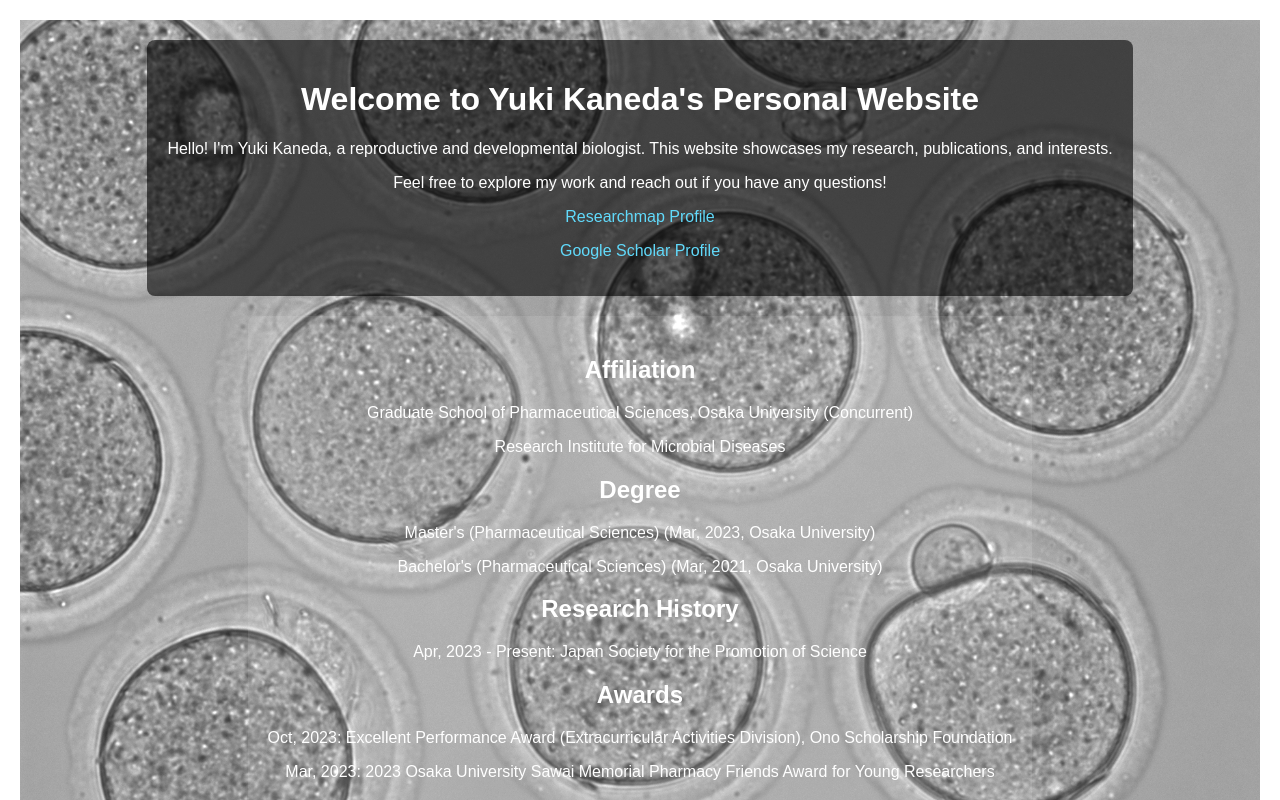
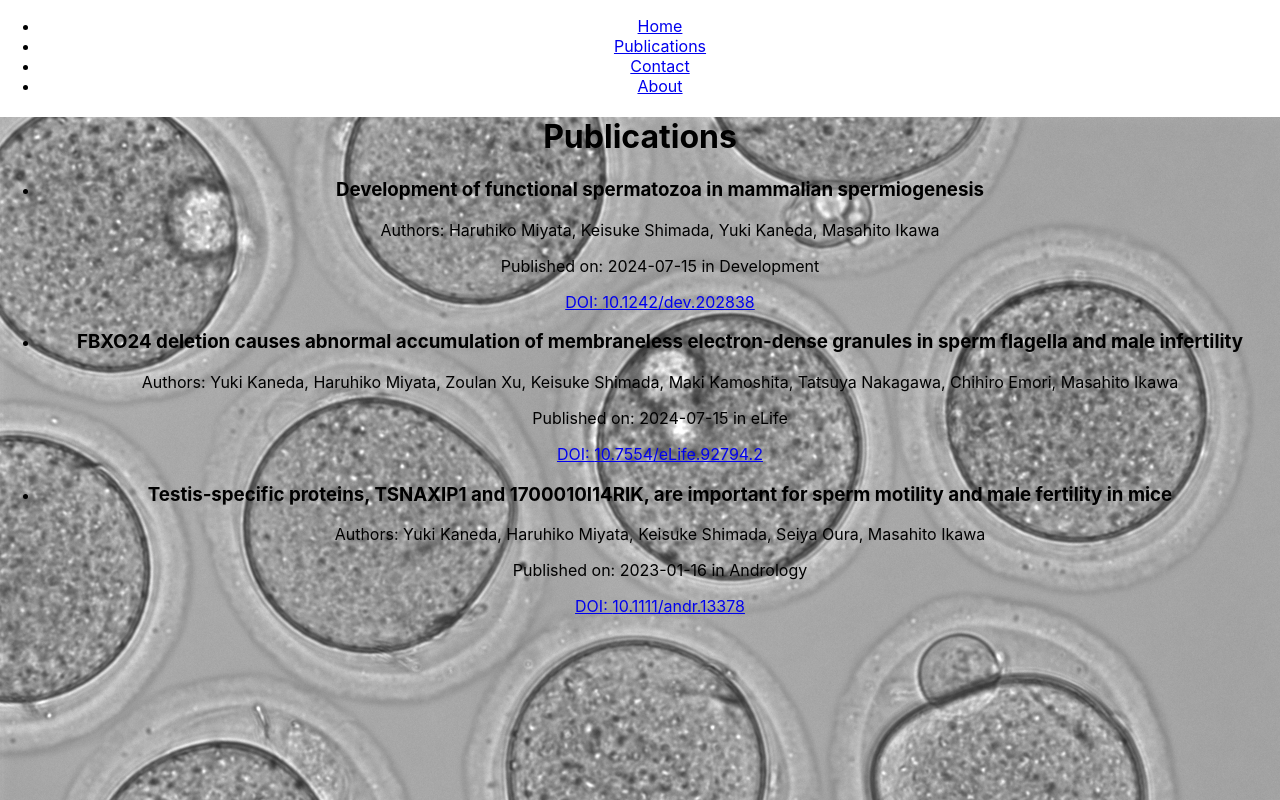
Before and after one commit to Yuki-Kaneda0808/Yuki_K, a React (Create React App) app: page /publications in a window 1280 px wide. Shown: the top 800 px of the page. Built offline with nearby package versions, Linux system fonts and the light colour scheme.

Commit message:
Update content in App.js

```diff
--- a/package.json
+++ b/package.json
@@ -10,6 +10,7 @@
     "@testing-library/user-event": "^13.5.0",
     "react": "^19.0.0",
     "react-dom": "^19.0.0",
+    "react-router-dom": "^7.2.0",
     "react-scripts": "^5.0.1",
     "web-vitals": "^2.1.4"
   },
--- a/src/App.css
+++ b/src/App.css
@@ -1,43 +1,30 @@
+/* src/App.css */
+
+/* Remove global styles that are now handled by styles.css */
+
+/* Specific styles for your App component */
 .App {
-  text-align: center;
-  font-family: 'Arial', sans-serif;
-  color: white;
-  padding: 20px;
+  text-align: center; /* Keep specific styles if needed */
 }
 
 .background-image {
   background-image: url('./images/Oocyte.png');
-  background-size: cover;
-  background-position: center;
-  min-height: 100vh; /* Full height of the viewport */
-  display: flex;
-  flex-direction: column;
-  align-items: center;
-  justify-content: center;
-  padding: 20px;
+  background-size: cover; /* Ensure the image covers the entire div */
+  min-height: 100vh; /* Full height for the background */
+  color: var(--text-color); /* Use the variable defined in styles.css */
 }
 
+/* Add any specific styles for the header or content here */
 .App-header {
-  background: rgba(0, 0, 0, 0.6); /* Semi-transparent background for better readability */
   padding: 20px;
+  background-color: rgba(0, 0, 0, 0.7); /* Example specific style */
   border-radius: 8px;
 }
 
-.App-link {
-  color: #61dafb; /* Link color */
-  text-decoration: none; /* No underline for links */
+/* Additional styles for other specific components or layout */
+.additional-info {
+  text-align: left; /* Specific styling */
+  padding: 20px;
+  background-color: rgba(255, 255, 255, 0.8); /* Light background for content */
+  border-radius: 8px;
 }
-
-.App-link:hover {
-  text-decoration: underline; /* Underline on hover */
-}
-
-.additional-info {
-  margin-top: 20px;
-  background: rgba(255, 255, 255, 0.1); /* Light background for the additional info section */
-  padding: 20px;
-  border-radius: 8px;
-  max-width: 800px; /* Limit width for readability */
-  margin-left: auto;
-  margin-right: auto;
-}
--- a/src/App.js
+++ b/src/App.js
@@ -1,62 +1,27 @@
 import './App.css';
 import OocyteImage from './images/Oocyte.png'; // Import the background image
+import { BrowserRouter as Router, Routes, Route } from 'react-router-dom'; // Import Routes and Route
+import Navigation from './components/Navigation';
+import Home from './components/Home'; // Home component
+import About from './components/About'; // About component
+import Publications from './components/Publications';
+import Contact from './components/Contact';
 
 function App() {
   return (
-    <div className="App">
-      <div className="background-image">
-        <header className="App-header">
-          <h1>Welcome to Yuki Kaneda's Personal Website</h1>
-          <p>
-            Hello! I'm Yuki Kaneda, a reproductive and developmental biologist.
-            This website showcases my research, publications, and interests.
-          </p>
-          <p>
-            Feel free to explore my work and reach out if you have any questions!
-          </p>
-          <p>
-            <a
-              className="App-link"
-              href="https://researchmap.jp/yukikaneda"
-              target="_blank"
-              rel="noopener noreferrer"
-            >
-              Researchmap Profile
-            </a>
-          </p>
-          <p>
-            <a
-              className="App-link"
-              href="https://scholar.google.com/citations?user=6YNJAUAAAAAJ&hl=en"
-              target="_blank"
-              rel="noopener noreferrer"
-            >
-              Google Scholar Profile
-            </a>
-          </p>
-        </header>
-        <div className="additional-info">
-          <h2>Affiliation</h2>
-          <p>Graduate School of Pharmaceutical Sciences, Osaka University (Concurrent)</p>
-          <p>Research Institute for Microbial Diseases</p>
-
-          <h2>Degree</h2>
-          <p>Master's (Pharmaceutical Sciences) (Mar, 2023, Osaka University)</p>
-          <p>Bachelor's (Pharmaceutical Sciences) (Mar, 2021, Osaka University)</p>
-
-          <h2>Research History</h2>
-          <p>Apr, 2023 - Present: Japan Society for the Promotion of Science</p>
-
-          <h2>Awards</h2>
-          <p>Oct, 2023: Excellent Performance Award (Extracurricular Activities Division), Ono Scholarship Foundation</p>
-          <p>Mar, 2023: 2023 Osaka University Sawai Memorial Pharmacy Friends Award for Young Researchers</p>
-
-          <h2>Research Areas</h2>
-          <p>Life Sciences / Laboratory Animal Science / Reproductive Engineering</p>
-          <p>Life Sciences / Developmental Biology / Fertilization</p>
+    <Router>
+      <div className="App">
+        <Navigation />
+        <div className="background-image">
+          <Routes>
+            <Route path="/" element={<Home />} />
+            <Route path="/about" element={<About />} />
+            <Route path="/publications" element={<Publications />} />
+            <Route path="/contact" element={<Contact />} />
+          </Routes>
         </div>
       </div>
-    </div>
+    </Router>
   );
 }
 
--- /dev/null
+++ b/src/components/About.js
@@ -0,0 +1,28 @@
+import React from 'react';
+
+const About = () => {
+  return (
+    <div className="additional-info">
+      <h2>Affiliation</h2>
+      <p>Graduate School of Pharmaceutical Sciences, Osaka University (Concurrent)</p>
+      <p>Research Institute for Microbial Diseases</p>
+
+      <h2>Degree</h2>
+      <p>Master's (Pharmaceutical Sciences) (Mar, 2023, Osaka University)</p>
+      <p>Bachelor's (Pharmaceutical Sciences) (Mar, 2021, Osaka University)</p>
+
+      <h2>Research History</h2>
+      <p>Apr, 2023 - Present: Japan Society for the Promotion of Science</p>
+
+      <h2>Awards</h2>
+      <p>Oct, 2023: Excellent Performance Award (Extracurricular Activities Division), Ono Scholarship Foundation</p>
+      <p>Mar, 2023: 2023 Osaka University Sawai Memorial Pharmacy Friends Award for Young Researchers</p>
+
+      <h2>Research Areas</h2>
+      <p>Life Sciences / Laboratory Animal Science / Reproductive Engineering</p>
+      <p>Life Sciences / Developmental Biology / Fertilization</p>
+    </div>
+  );
+};
+
+export default About;
--- /dev/null
+++ b/src/components/Contact.js
@@ -0,0 +1,15 @@
+import React from 'react';
+
+const Contact = () => {
+  return (
+    <div>
+      <h1>Contact Me</h1>
+      <p>If you have any questions or would like to get in touch, feel free to reach out via email:</p>
+      <p>
+        <a href="mailto:kaneda-y@biken.osaka-u.ac.jp">kaneda-y@biken.osaka-u.ac.jp</a>
+      </p>
+    </div>
+  );
+};
+
+export default Contact;
--- /dev/null
+++ b/src/components/Home.js
@@ -0,0 +1,38 @@
+import React from 'react';
+
+const Home = () => {
+  return (
+    <header className="App-header">
+      <h1>Welcome to Yuki Kaneda's Personal Website</h1>
+      <p>
+        Hello! I'm Yuki Kaneda, a reproductive and developmental biologist.
+        This website showcases my research, publications, and interests.
+      </p>
+      <p>
+        Feel free to explore my work and reach out if you have any questions!
+      </p>
+      <p>
+        <a
+          className="App-link"
+          href="https://researchmap.jp/yukikaneda"
+          target="_blank"
+          rel="noopener noreferrer"
+        >
+          Researchmap Profile
+        </a>
+      </p>
+      <p>
+        <a
+          className="App-link"
+          href="https://scholar.google.com/citations?user=6YNJAUAAAAAJ&hl=en"
+          target="_blank"
+          rel="noopener noreferrer"
+        >
+          Google Scholar Profile
+        </a>
+      </p>
+    </header>
+  );
+};
+
+export default Home;
--- /dev/null
+++ b/src/components/Navigation.css
@@ -0,0 +1,6 @@
+/* src/components/Navigation.css */
+
+/* Import the global styles */
+@import '../styles.css';
+
+/* You can add any specific navigation styles here if needed */
--- /dev/null
+++ b/src/components/Navigation.js
@@ -0,0 +1,17 @@
+import React from 'react';
+import { Link } from 'react-router-dom';
+
+const Navigation = () => {
+  return (
+    <nav>
+      <ul>
+        <li><Link to="/">Home</Link></li>
+        <li><Link to="/publications">Publications</Link></li>
+        <li><Link to="/contact">Contact</Link></li>
+        <li><Link to="/about">About</Link></li> {/* Add About link */}
+      </ul>
+    </nav>
+  );
+};
+
+export default Navigation;
--- /dev/null
+++ b/src/components/Publications.js
@@ -0,0 +1,51 @@
+import React from 'react';
+
+const publicationsData = [
+  {
+    title: "Development of functional spermatozoa in mammalian spermiogenesis",
+    authors: ["Haruhiko Miyata", "Keisuke Shimada", "Yuki Kaneda", "Masahito Ikawa"],
+    date: "2024-07-15",
+    journal: "Development",
+    doi: "10.1242/dev.202838",
+    link: "https://doi.org/10.1242/dev.202838"
+  },
+  {
+    title: "FBXO24 deletion causes abnormal accumulation of membraneless electron-dense granules in sperm flagella and male infertility",
+    authors: ["Yuki Kaneda", "Haruhiko Miyata", "Zoulan Xu", "Keisuke Shimada", "Maki Kamoshita", "Tatsuya Nakagawa", "Chihiro Emori", "Masahito Ikawa"],
+    date: "2024-07-15",
+    journal: "eLife",
+    doi: "10.7554/eLife.92794.2",
+    link: "https://doi.org/10.7554/eLife.92794.2"
+  },
+  {
+    title: "Testis‐specific proteins, TSNAXIP1 and 1700010I14RIK, are important for sperm motility and male fertility in mice",
+    authors: ["Yuki Kaneda", "Haruhiko Miyata", "Keisuke Shimada", "Seiya Oura", "Masahito Ikawa"],
+    date: "2023-01-16",
+    journal: "Andrology",
+    doi: "10.1111/andr.13378",
+    link: "https://doi.org/10.1111/andr.13378"
+  },
+  // Add other publications here...
+];
+
+const Publications = () => {
+  return (
+    <div>
+      <h1>Publications</h1>
+      <ul>
+        {publicationsData.map((pub, index) => (
+          <li key={index}>
+            <h3>{pub.title}</h3>
+            <p>Authors: {pub.authors.join(', ')}</p>
+            <p>Published on: {pub.date} in {pub.journal}</p>
+            <p>
+              <a href={pub.link} target="_blank" rel="noopener noreferrer">DOI: {pub.doi}</a>
+            </p>
+          </li>
+        ))}
+      </ul>
+    </div>
+  );
+};
+
+export default Publications;
--- a/src/index.js
+++ b/src/index.js
@@ -1,8 +1,7 @@
 import React from 'react';
-import ReactDOM from 'react-dom/client';
+import ReactDOM from 'react-dom/client'; // ReactDOMをルートからインポート
+import App from './App';
 import './index.css';
-import App from './App';
-import reportWebVitals from './reportWebVitals';
 
 const root = ReactDOM.createRoot(document.getElementById('root'));
 root.render(
@@ -10,8 +9,3 @@ root.render(
     <App />
   </React.StrictMode>
 );
-
-// If you want to start measuring performance in your app, pass a function
-// to log results (for example: reportWebVitals(console.log))
-// or send to an analytics endpoint. Learn more: https://bit.ly/CRA-vitals
-reportWebVitals();
--- /dev/null
+++ b/src/styles.css
@@ -0,0 +1,27 @@
+/* styles.css */
+
+/* Define global variables */
+:root {
+  --text-color: #333; /* Define your text color */
+  --primary-bg-color: #fff; /* Define a primary background color */
+}
+
+/* Universal styles */
+body {
+  margin: 0;
+  font-family: Arial, sans-serif;
+}
+
+/* Example button styles */
+.button {
+  padding: 10px 15px;
+  border: none;
+  border-radius: 5px;
+  background-color: var(--primary-bg-color);
+  cursor: pointer;
+  transition: background-color 0.3s;
+}
+
+.button:hover {
+  background-color: lightgray; /* Change on hover */
+}
```
Also changed, not shown: 1 other file (tests, documents, lock files or other folders).
